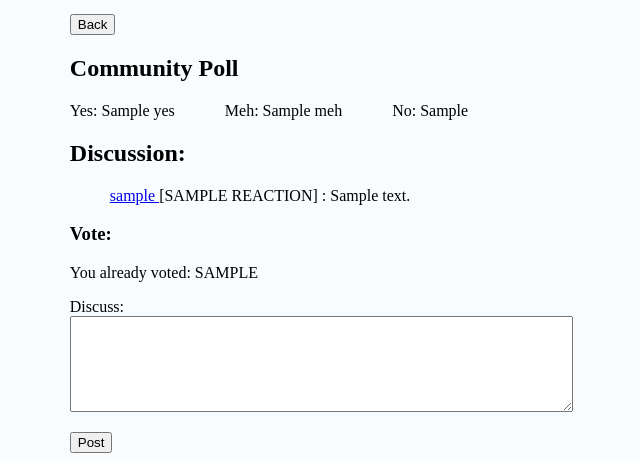
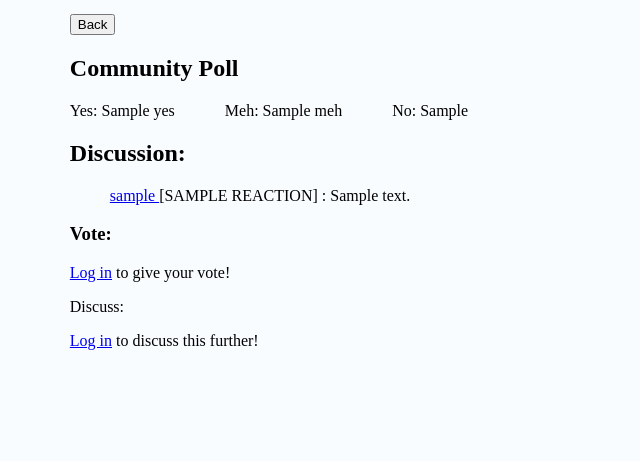
Before and after one commit to RosiPosi/Keskustelupalsta, a Flask app: template templates/show_item.html in a window 1280 px wide. Shown: the part 380-841 px from the top of the page, without its empty margins (191-831 px from the left). After the commit the page ends 730 px from the top, so only its background shows below. Run offline with Flask 3, Linux system fonts and the light colour scheme; the template is opened without the code that fills it: most values are stand-ins (such as "Sample title", 1, 10 or a date in 2020).

Commit message:
deletion fix

```diff
--- a/app.py
+++ b/app.py
@@ -36,7 +36,11 @@ def show_item(item_id):
     comments = items.get_comments(item_id)
     images = items.get_images(item_id)
     reaction_counts = items.get_reaction_counts(item_id)
-    user_vote = items.has_user_voted(item_id, session["user_id"])
+
+    user_vote = None
+    if "user_id" in session:
+        user_vote = items.has_user_voted(item_id, session["user_id"])
+
     return render_template("show_item.html", item=item, classes=classes,
                            comments=comments, images=images,
                            reaction_counts=reaction_counts, user_vote=user_vote)
@@ -68,6 +72,7 @@ def vote():
         items.add_vote(item_id, session["user_id"], reaction)
     except sqlite3.IntegrityError:
         return "You have already voted."
+
 
     return redirect("/item/" + str(item_id))
 
--- a/items.py
+++ b/items.py
@@ -114,7 +114,7 @@ def update_item(item_id, title, description, classes):
         db.execute(sql, [item_id, class_title, class_value])
 
 def remove_item(item_id):
-    db.execute("DELETE FROM votes WHERE id = ?", [item_id])
+    db.execute("DELETE FROM votes WHERE item_id = ?", [item_id])
     db.execute("DELETE FROM comments WHERE item_id = ?", [item_id])
     db.execute("DELETE FROM item_classes WHERE item_id = ?", [item_id])
     db.execute("DELETE FROM images WHERE item_id = ?", [item_id])
--- a/templates/show_item.html
+++ b/templates/show_item.html
@@ -69,6 +69,7 @@
 
       <p>
         <h3>Vote:</h3>
+        {% if session.user_id == item.user_id %}
           {% if user_vote %}
             <p>You already voted: {{ user_vote | upper }}</p>
           {% else %}
@@ -84,16 +85,26 @@
               <input type="submit" value="Vote">
           </form>
           {% endif %}
+        {% else %}
+        <p><a href="/login">Log in</a> to give your vote!</p>
+        {% endif %}
       </p>
 
       <form action="/comment" method="post">
         <input type="hidden" name="item_id" value="{{ item.id }}">
         <p>
             Discuss: <br />
+        {% if session.user_id == item.user_id %}
             <textarea name="comment" rows="6" cols="60" maxlength="450" required></textarea>
         </p>
+
           <input type="hidden" name="csrf_token" value="{{ session.csrf_token }}" />
           <input type="submit" value="Post" />
+
+        {% else %}
+        <p><a href="/login">Log in</a> to discuss this further!</p>
+        {% endif %}
+
       </form>
   </div>
 </body>
```
Lines whose indentation alone changed are shown as unchanged.
